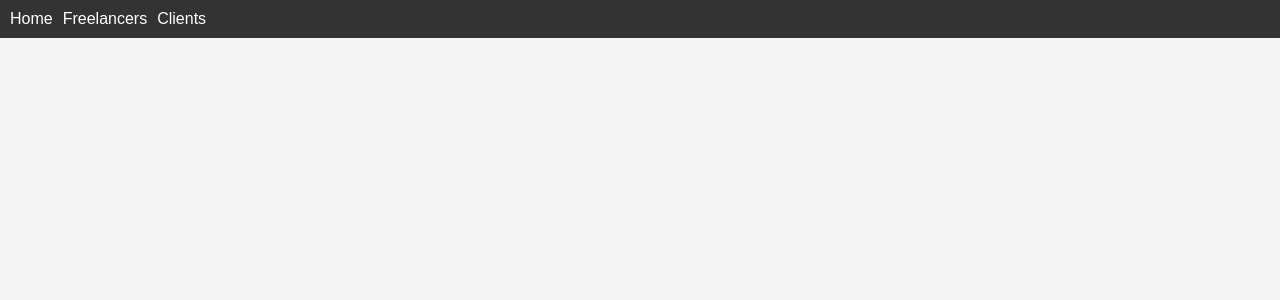
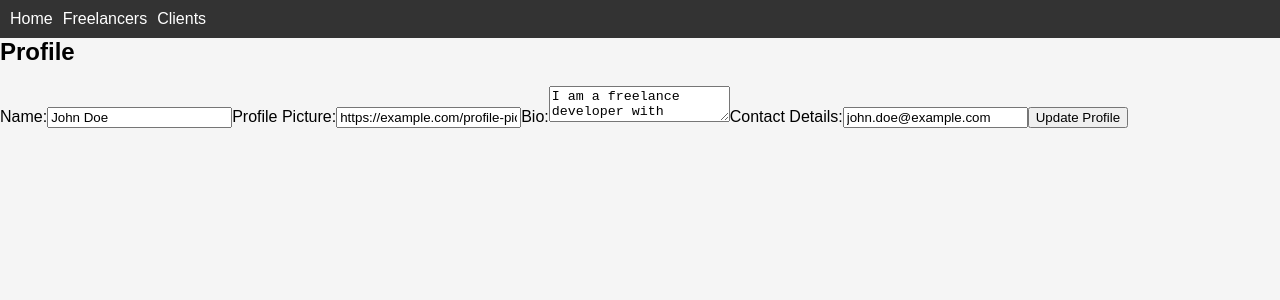
Before and after one commit to mohamedmehdigara/freelancer-marketplace, a React (Create React App) app: page /profile in a window 1280 px wide. Shown: the top 300 px of the page. Built offline with nearby package versions, Linux system fonts and the light colour scheme.

Commit message:
added files

```diff
--- a/package.json
+++ b/package.json
@@ -11,6 +11,7 @@
     "react-dom": "^18.2.0",
     "react-router-dom": "^6.14.1",
     "react-scripts": "5.0.1",
+    "styled-components": "^6.0.3",
     "web-vitals": "^2.1.4"
   },
   "scripts": {
--- a/src/App.js
+++ b/src/App.js
@@ -5,7 +5,11 @@ import Home from './pages/Home';
 import Freelancers from './pages/Freelancers';
 import Clients from './pages/Clients';
 import ProjectDetails from './pages/ProjectDetails';
+import Profile from './components/Profile';
 import "./App.css";
+import ClientCard from './components/ClientCard';
+import FreelancerCard from './components/FreelancerCard';
+
 
 const App = () => {
   return (
@@ -17,6 +21,13 @@ const App = () => {
           <Route exact path="/freelancers" element={<Freelancers/>} />
           <Route exact path="/clients" element={<Clients/>} />
           <Route exact path="/projects/:projectId" element={<ProjectDetails/>} />
+          <Route exact path="/profile" element={<Profile/>} />
+          <Route exact path="/navbar" element={<Navbar/>} />
+          <Route exact path="/freelancerCard" element={<FreelancerCard/>} />
+          <Route exact path="/clientcard" element={<ClientCard/>} />
+
+
+
         </Routes>
       </div>
     </Router>
--- a/src/components/ClientCard.js
+++ b/src/components/ClientCard.js
@@ -1,12 +1,31 @@
 import React from 'react';
+import { useNavigate } from 'react-router-dom';
+import styled from 'styled-components';
+
+const CardContainer = styled.div`
+  background-color: #fff;
+  padding: 20px;
+  margin-bottom: 20px;
+  border-radius: 4px;
+  box-shadow: 0 2px 4px rgba(0, 0, 0, 0.1);
+  cursor: pointer;
+`;
 
 const ClientCard = ({ client }) => {
+  const navigate = useNavigate();
+
+  const handleClick = () => {
+    navigate.push(`/clients/${client.id}`); // Replace with the appropriate client profile route
+  };
+
   return (
     <div className="client-card">
-      <h3>{client.name}</h3>
-      <p>{client.company}</p>
-      <p>{client.description}</p>
-    </div>
+    <h3>{client.name}</h3>
+    <p>{client.company}</p>
+    <p>{client.description}</p>
+    <p>Location: {client.location}</p>
+    <p>Projects: {client.projects}</p>
+  </div>
   );
 };
 
--- /dev/null
+++ b/src/components/Profile.js
@@ -0,0 +1,85 @@
+import React, { useState, useEffect } from 'react';
+
+const Profile = () => {
+  const [profileData, setProfileData] = useState({
+    name: '',
+    profilePicture: '',
+    bio: '',
+    contactDetails: '',
+  });
+
+  useEffect(() => {
+    // Simulating API call to fetch profile data
+    setTimeout(() => {
+      const fakeProfileData = {
+        name: 'John Doe',
+        profilePicture: 'https://example.com/profile-picture.jpg',
+        bio: 'I am a freelance developer with expertise in React.js.',
+        contactDetails: 'john.doe@example.com',
+      };
+      setProfileData(fakeProfileData);
+    }, 1000);
+  }, []);
+
+  const handleInputChange = (e) => {
+    const { name, value } = e.target;
+    setProfileData((prevData) => ({
+      ...prevData,
+      [name]: value,
+    }));
+  };
+
+  const handleSubmit = (e) => {
+    e.preventDefault();
+    // Simulating API call to update profile data
+    setTimeout(() => {
+      alert('Profile updated successfully!');
+    }, 1000);
+  };
+
+  return (
+    <div>
+      <h2>Profile</h2>
+      <form onSubmit={handleSubmit}>
+        <label>
+          Name:
+          <input
+            type="text"
+            name="name"
+            value={profileData.name}
+            onChange={handleInputChange}
+          />
+        </label>
+        <label>
+          Profile Picture:
+          <input
+            type="text"
+            name="profilePicture"
+            value={profileData.profilePicture}
+            onChange={handleInputChange}
+          />
+        </label>
+        <label>
+          Bio:
+          <textarea
+            name="bio"
+            value={profileData.bio}
+            onChange={handleInputChange}
+          />
+        </label>
+        <label>
+          Contact Details:
+          <input
+            type="text"
+            name="contactDetails"
+            value={profileData.contactDetails}
+            onChange={handleInputChange}
+          />
+        </label>
+        <button type="submit">Update Profile</button>
+      </form>
+    </div>
+  );
+};
+
+export default Profile;
```
Also changed, not shown: 1 other file (tests, documents, lock files or other folders).
